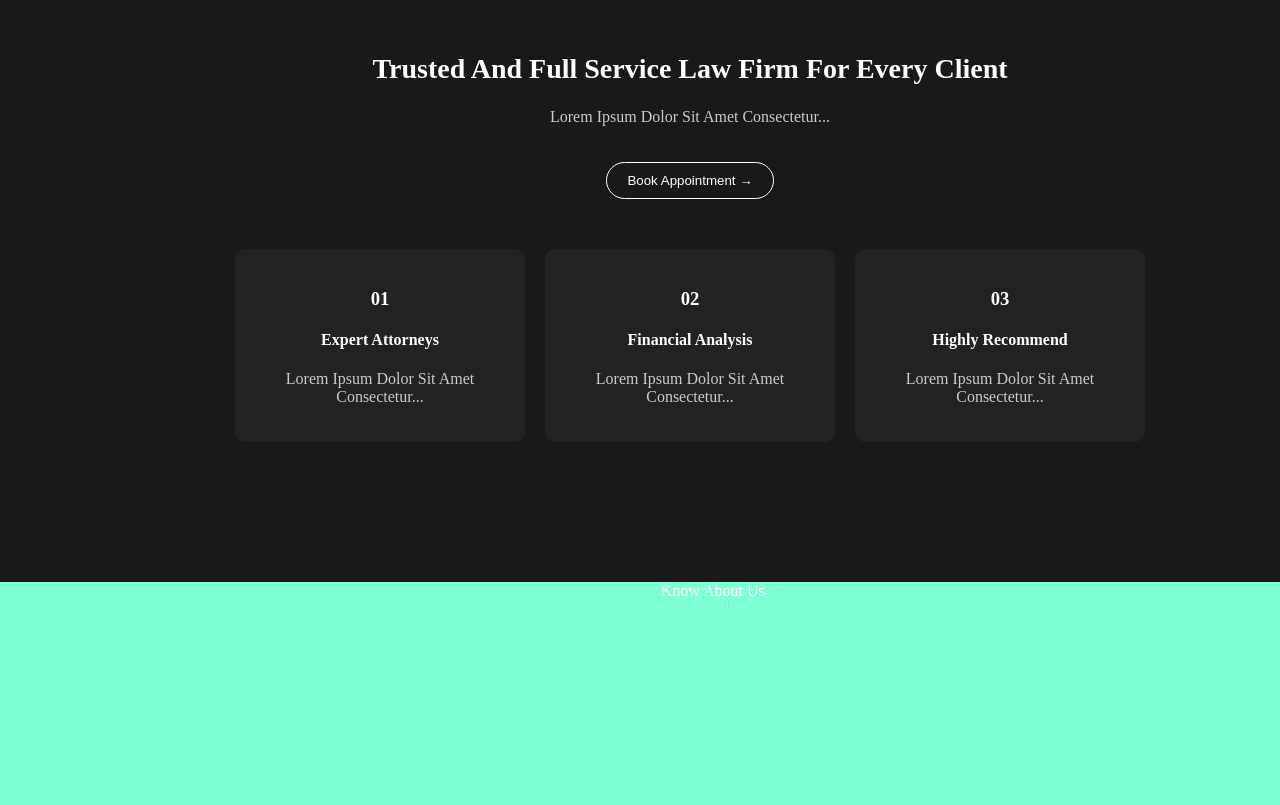
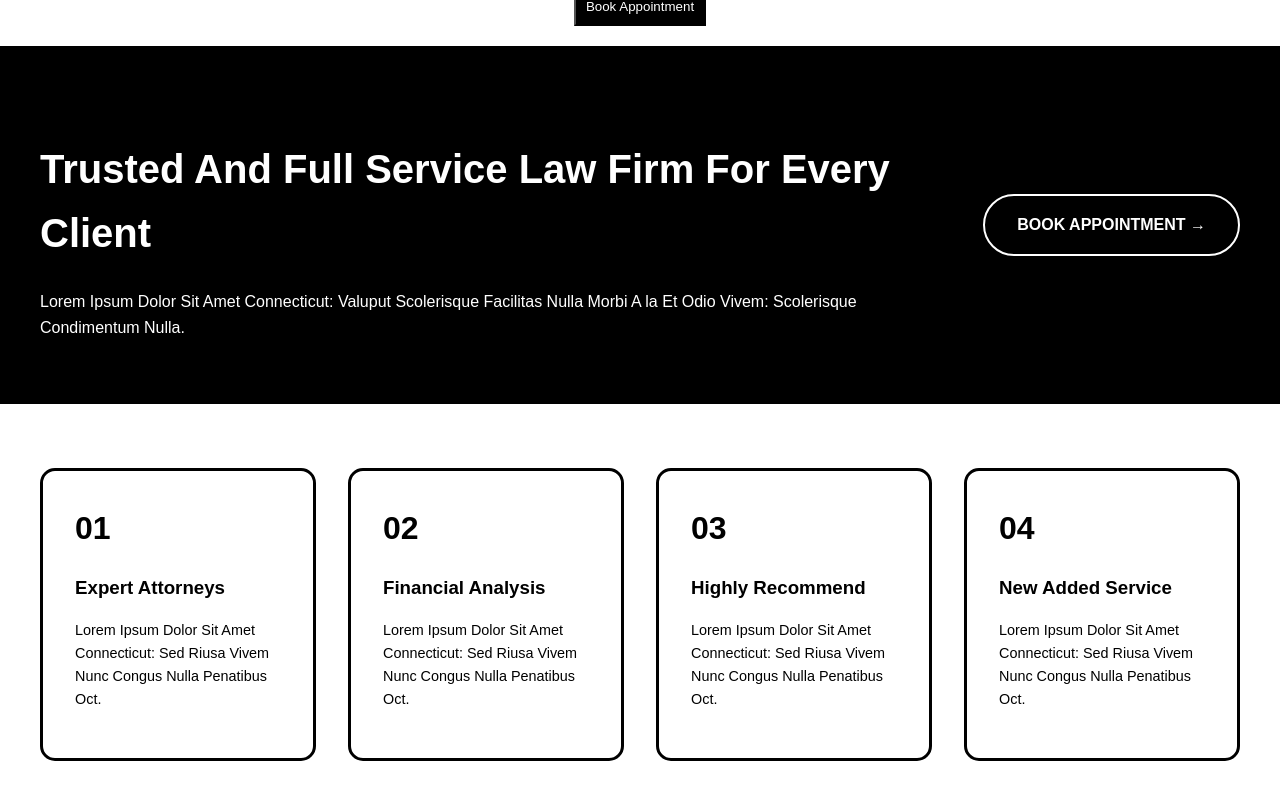
Before and after one commit to MdZaheen/Lawer-portfolio, a Next.js app: page / in a window 1280 px wide. Shown: the part 435-1240 px from the top of the page. Built offline with nearby package versions, Linux system fonts and the light colour scheme.

Commit message:
Added TrustedLawFirm code

```diff
--- a/components/TrustedLawFirm.js
+++ b/components/TrustedLawFirm.js
@@ -2,30 +2,44 @@ import React from "react";
 import "../public/styles/TrustedLawFirm.css";
 const TrustedLawFirm = () => {
   return (
-    <>  <section class="law-firm-section">
-      <div class="container">
-        <h2>Trusted And Full Service  Law Firm For Every Client</h2>
-        <p>Lorem Ipsum Dolor Sit Amet Consectetur...</p>
-        <button class="appointment-btn">Book Appointment →</button>
-        <div class="cards">
-          <div class="card">
-            <h3>01</h3>
-            <h4>Expert Attorneys</h4>
-            <p>Lorem Ipsum Dolor Sit Amet Consectetur...</p>
-          </div>
-          <div class="card">
-            <h3>02</h3>
-            <h4>Financial Analysis</h4>
-            <p>Lorem Ipsum Dolor Sit Amet Consectetur...</p>
-          </div>
-          <div class="card">
-            <h3>03</h3>
-            <h4>Highly Recommend</h4>
-            <p>Lorem Ipsum Dolor Sit Amet Consectetur...</p>
-          </div>
+    <>
+    <header class="header">
+        <div class="header-content">
+            <div class="header-main">
+                <h1>Trusted And Full Service Law Firm For Every Client</h1>
+                <p>Lorem Ipsum Dolor Sit Amet Connecticut: Valuput Scolerisque
+                Facilitas Nulla Morbi A la Et Odio Vivem: Scolerisque Condimentum Nulla.</p>
+            </div>
+            <a href="#" class="cta-button">BOOK APPOINTMENT →</a>
         </div>
-      </div>
-    </section></>
+    </header>
+
+    <section class="features">
+        <div class="feature-box">
+            <div class="number">01</div>
+            <h3>Expert Attorneys</h3>
+            <p>Lorem Ipsum Dolor Sit Amet Connecticut: Sed Riusa Vivem Nunc Congus Nulla Penatibus Oct.</p>
+        </div>
+
+        <div class="feature-box">
+            <div class="number">02</div>
+            <h3>Financial Analysis</h3>
+            <p>Lorem Ipsum Dolor Sit Amet Connecticut: Sed Riusa Vivem Nunc Congus Nulla Penatibus Oct.</p>
+        </div>
+
+        <div class="feature-box">
+            <div class="number">03</div>
+            <h3>Highly Recommend</h3>
+            <p>Lorem Ipsum Dolor Sit Amet Connecticut: Sed Riusa Vivem Nunc Congus Nulla Penatibus Oct.</p>
+        </div>
+
+        <div class="feature-box">
+            <div class="number">04</div>
+            <h3>New Added Service</h3>
+            <p>Lorem Ipsum Dolor Sit Amet Connecticut: Sed Riusa Vivem Nunc Congus Nulla Penatibus Oct.</p>
+        </div>
+    </section>
+    </>
   );
 };
 
--- a/public/styles/TrustedLawFirm.css
+++ b/public/styles/TrustedLawFirm.css
@@ -1,148 +1,107 @@
 body {
-    background-color: rgb(25, 25, 25);
-    color: #fff;
-    font-family: "Times New Roman";
-    text-align: center;
-
-
+    font-family: Arial, sans-serif;
+    line-height: 1.6;
+    margin: 0;
+    padding: 0;
 }
 
-.container{
-
-    justify-content: center;
+.header {
+    padding: 4rem 2rem;
+    background-color: black;
 }
 
-.law-firm-section{
-    height: 552.281px;
-    width: 100%;
-    background-color: rgb(25, 25, 25);
-    justify-content: center;
-
+.header-content {
+    display: flex;
+    justify-content: space-between;
+    align-items: flex-start;
+    max-width: 1200px;
+    margin: 0 auto;
 }
 
-.law-firm-section {
-    padding: 50px;
+.header-main {
+    flex: 1;
+    padding-right: 4rem;
 }
 
-h2 {
-    display: flex;
-    justify-content: center;
-    font-size: 28px;
-    font-weight: bold;
+.header h1 {
+    font-size: 2.5rem;
+    color: white;
+    margin-bottom: 1.5rem;
 }
 
-p {
-
-    color: #ccc;
+.header p {
+    color: white;
+    margin: 0;
 }
 
-.appointment-btn {
-
-    background: none;
-    color: #fff;
-    border: 1px solid #fff;
-    padding: 10px 20px;
-    cursor: pointer;
-    margin: 20px;
-    border-radius: 50px;
+.cta-button {
+    display: inline-flex;
+    align-self: center;
+    padding: 1rem 2rem;
+    background-color: black;
+    color: white;
+    text-decoration: none;
+    font-weight: bold;
+    border-top: 2px solid white;
+    border-right: 2px solid white;
+    border-bottom: 2px solid white;
+    border-left: 2px solid white;
+    border-radius: 50px 50px 50px 50px;
+    white-space: nowrap;
 }
 
-.appointment-btn:hover {
-    background: #fff;
-    color: #000;
+.features {
+    display: grid;
+    grid-template-columns: repeat(4, 1fr);
+    gap: 2rem;
+    padding: 4rem 2rem;
+    max-width: 1200px;
+    margin: 0 auto;
 }
 
-.cards {
-    display: flex;
-    justify-content: center;
-    gap: 20px;
-    margin-top: 30px;
+.feature-box {
+    padding: 2rem;
+    border: 3px solid black;
+    border-radius: 15px;
 }
 
-.card {
-
-    background: #222;
-    padding: 20px;
-    border-radius: 10px;
-    width: 250px;
-    transition: 0.3s;
+.number {
+    font-size: 2rem;
+    font-weight: bold;
+    color: black;
+    margin-bottom: 1rem;
 }
 
-.card:hover {
-    background: #333;
+.feature-box h3 {
+    color: black;
+    margin-bottom: 1rem;
 }
 
-
-body {
-    background-color: rgb(25, 25, 25);
-    color: #fff;
-    font-family: "Times New Roman";
-    text-align: center;
-
-
+.feature-box p {
+    color: black;
+    font-size: 0.9rem;
 }
 
-.container{
-    text-align: center;
-    padding: 50px;
+@media (max-width: 1024px) {
+    .features {
+        grid-template-columns: repeat(2, 1fr);
+    }
 }
 
-.law-firm-section{
-    height: 552.281px;
-    width: 100%;
-    background-color: rgb(25, 25, 25);
-    justify-content: center;
-
+@media (max-width: 768px) {
+    .header-content {
+        flex-direction: column;
     }
 
-.law-firm-section {
-    padding: 50px;
+    .cta-button {
+        margin-top: 2rem;
     }
 
-h2 {
-    display: flex;
-    justify-content: center;
-    font-size: 28px;
-    font-weight: bold;
+    .features {
+        grid-template-columns: 1fr;
     }
 
-p {
-
-    color: #ccc;
+    .header h1 {
+        font-size: 2rem;
     }
-
-.appointment-btn {
-
-    background: none;
-    color: #fff;
-    border: 1px solid #fff;
-    padding: 10px 20px;
-    cursor: pointer;
-    margin: 20px;
-    border-radius: 50px;
 }
-
-.appointment-btn:hover {
-    background: #fff;
-    color: #000;
-}
-
-.cards {
-    display: flex;
-    justify-content: center;
-    gap: 20px;
-    margin-top: 30px;
-}
-
-.card {
-
-    background: #222;
-    padding: 20px;
-    border-radius: 10px;
-    width: 250px;
-    transition: 0.3s;
-}
-
-.card:hover {
-    background: #333;
-}
--- a/public/styles/page2.css
+++ /dev/null
@@ -1,52 +0,0 @@
-body {
-    background-color: #111;
-    color: #fff;
-    font-family: Arial, sans-serif;
-    text-align: center;
-}
-
-.law-firm-section {
-    padding: 50px;
-}
-
-h2 {
-    font-size: 28px;
-    font-weight: bold;
-}
-
-p {
-    color: #ccc;
-}
-
-.appointment-btn {
-    background: none;
-    color: #fff;
-    border: 1px solid #fff;
-    padding: 10px 20px;
-    cursor: pointer;
-    margin: 20px;
-}
-
-.appointment-btn:hover {
-    background: #fff;
-    color: #000;
-}
-
-.cards {
-    display: flex;
-    justify-content: center;
-    gap: 20px;
-    margin-top: 30px;
-}
-
-.card {
-    background: #222;
-    padding: 20px;
-    border-radius: 10px;
-    width: 250px;
-    transition: 0.3s;
-}
-
-.card:hover {
-    background: #333;
-}
```
Also changed, not shown: components/Page2.js (deleted, +0 -33 lines). Lines whose indentation alone changed are shown as unchanged.
